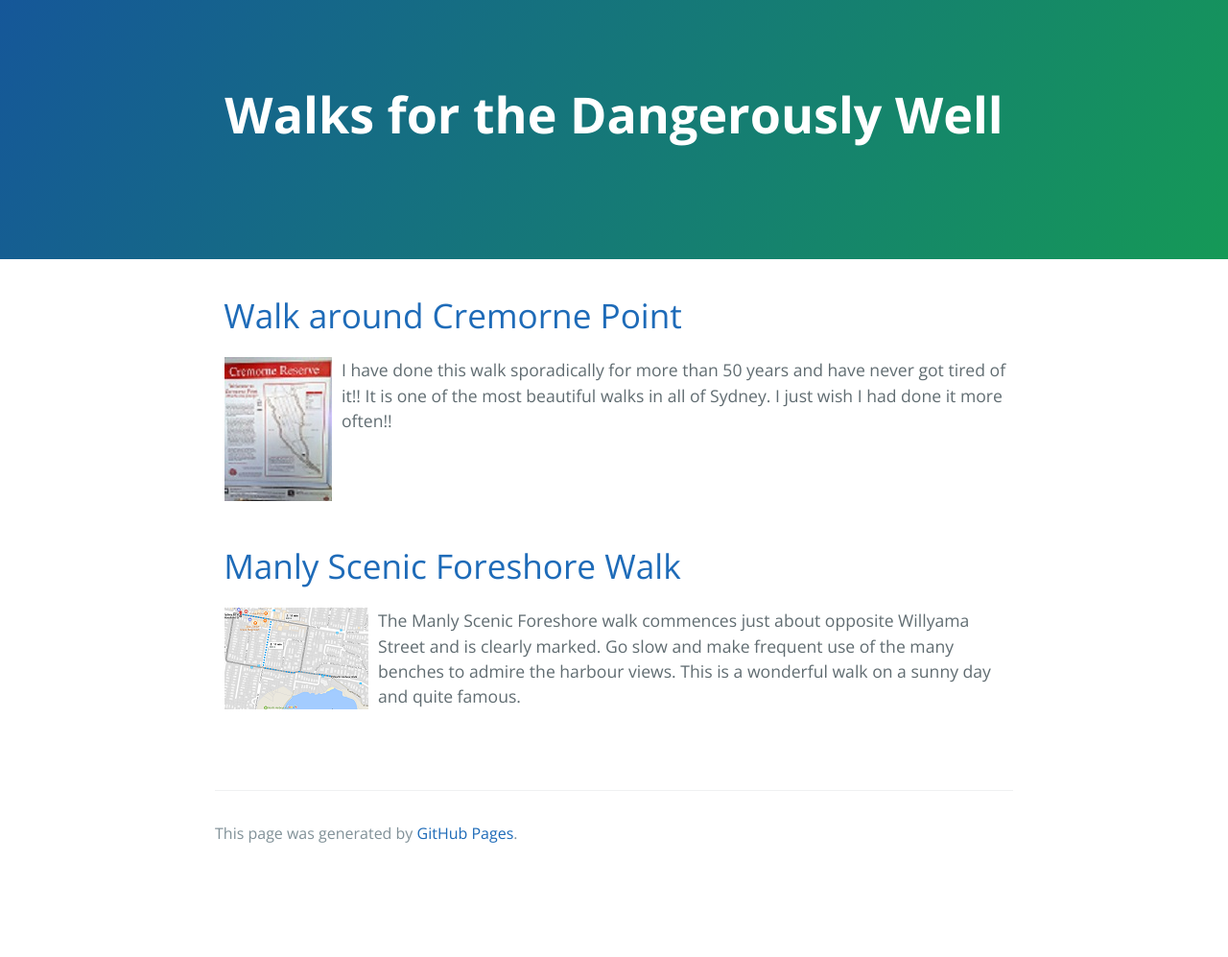
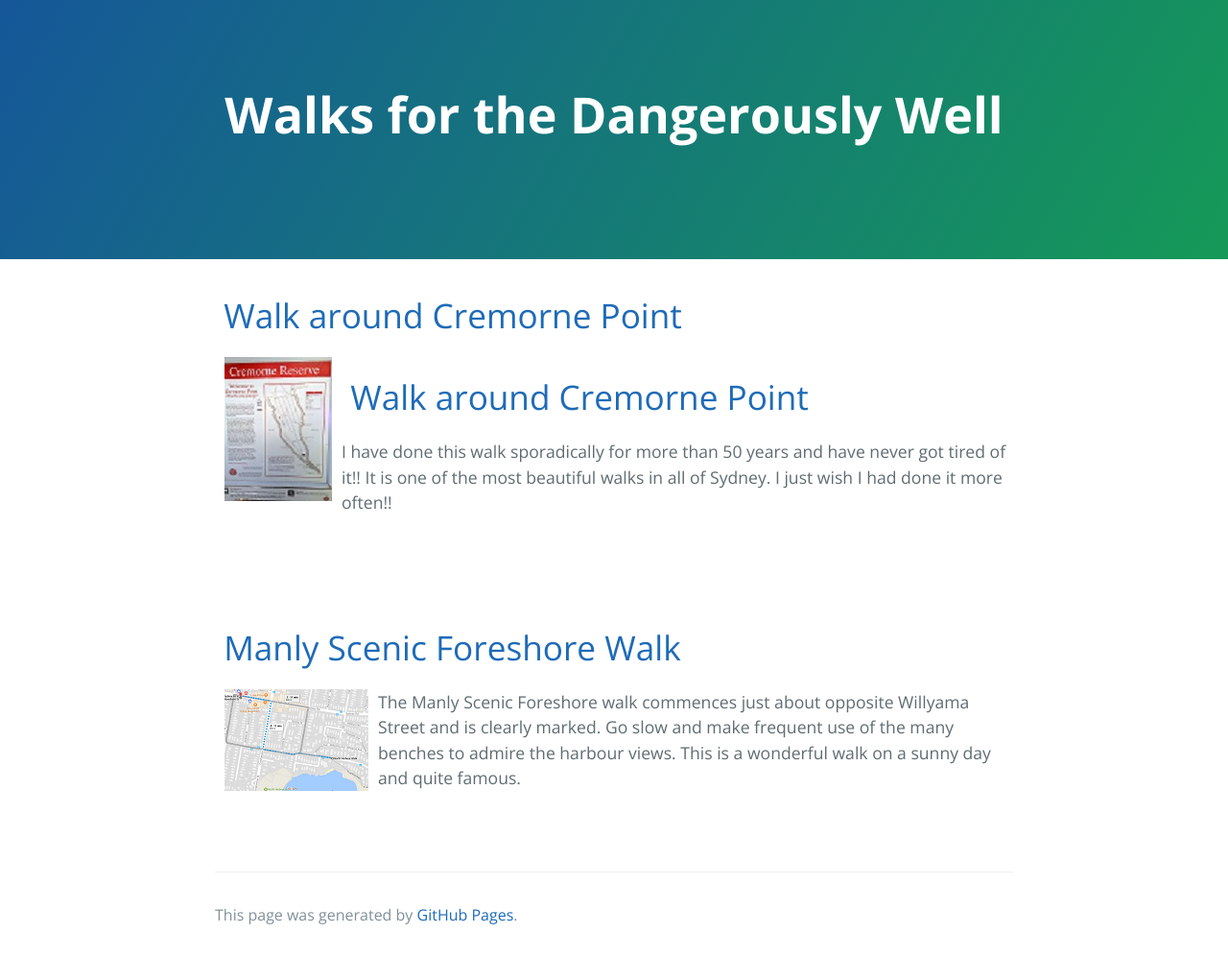
Before and after one commit to janet1405/janet1405.github.io, a Jekyll site: the page built from index.md, in a window 1280 px wide. Shown: the whole page at 96% size. Built offline with Jekyll 4.4.1, drawn with Linux system fonts in a browser that asks for light colours; the repository's description, which GitHub fills in, is left out; before the commit the page ends 912 px from its top, so only the background shows below that.

Commit message:
Update index.md

```diff
--- a/index.md
+++ b/index.md
@@ -12,6 +12,7 @@ nav_item: home
 
 
 <a href="\assets\img\cremorne_point\WalkAroundCremornePoint.jpg"><img align="left" src="\assets\img\cremorne_point\WalkAroundCremornePoint_112_150.jpg" hspace="10" title="Cremorne Point Map"></a>
+# [](#header-1)&nbsp;[Walk around Cremorne Point](\walks\walk_around_cremorne_point)
 I have done this walk sporadically for more than 50 years and have never got tired of it!! It is one of the most beautiful walks in all of Sydney. I just wish I had done it more often!!
 <br>
 <br>
```
